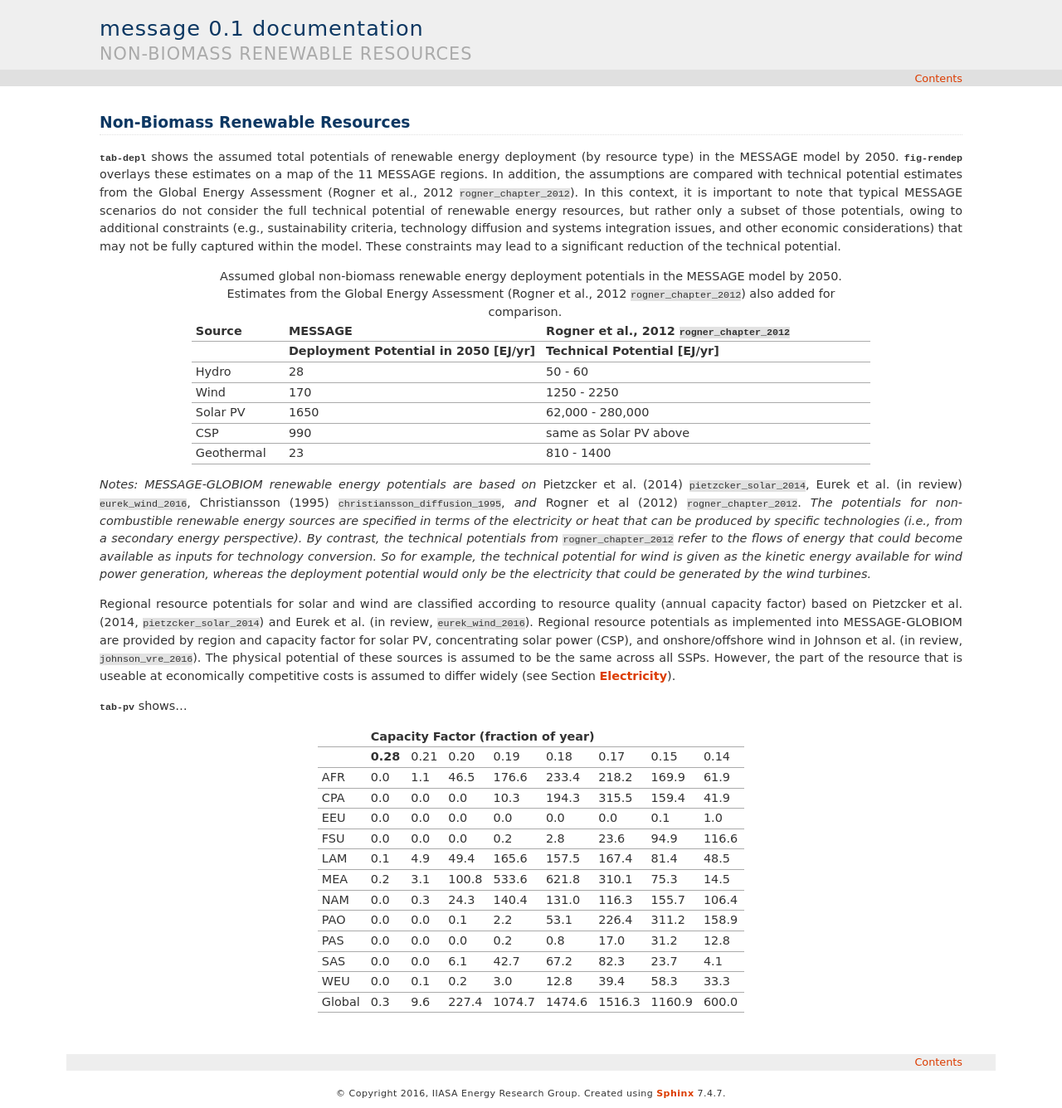
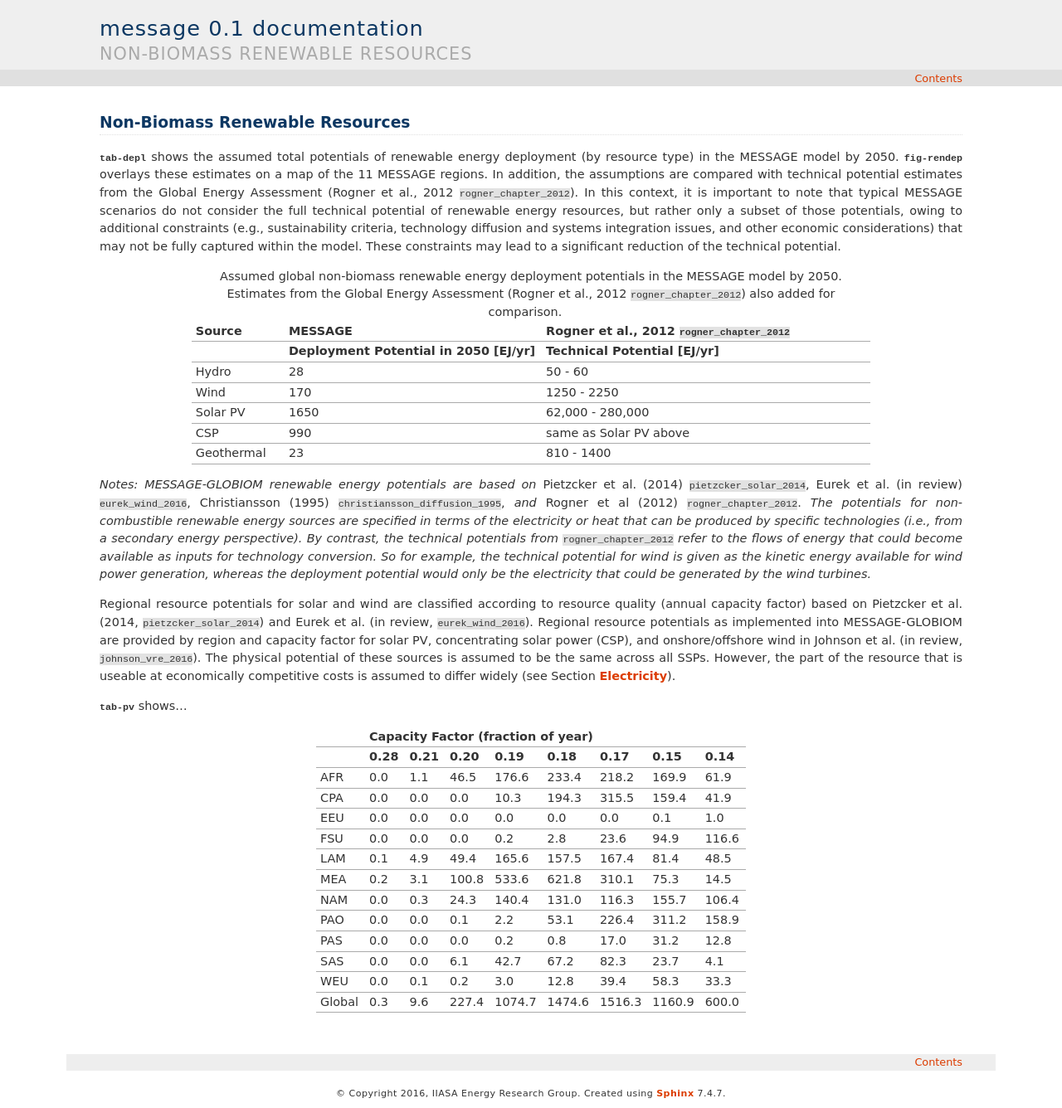
Before and after one commit to iiasa/message_doc, a Sphinx documentation site: the page built from source/message_globiom/energy/resource/renewable.rst, in a window 1280 px wide. Shown: the whole page at 83% size. Built offline with Sphinx 7.4.7, drawn with Linux system fonts in a browser that asks for light colours; pages that are not in the unit, such as notebooks, are missing from menus; cross-references to code outside the pages are shown as plain code.

```diff
--- a/source/message_globiom/energy/resource/renewable.rst
+++ b/source/message_globiom/energy/resource/renewable.rst
@@ -69,7 +69,7 @@ the part of the resource that is useable at economically competitive costs is as
 |          |                                                                                 |
 +----------+--------+--------+---------+----------+----------+----------+----------+---------+
 |          |        |        |         |          |          |          |          |         |
-|          |**0.28**|   0.21 |   0.20  |   0.19   |   0.18   |   0.17   |   0.15   |   0.14  |
+|          |**0.28**|**0.21**|**0.20** |**0.19**  | **0.18** | **0.17** | **0.15** | **0.14**|
 |          |        |        |         |          |          |          |          |         |
 +----------+--------+--------+---------+----------+----------+----------+----------+---------+
 |          |        |        |         |          |          |          |          |         |
```
